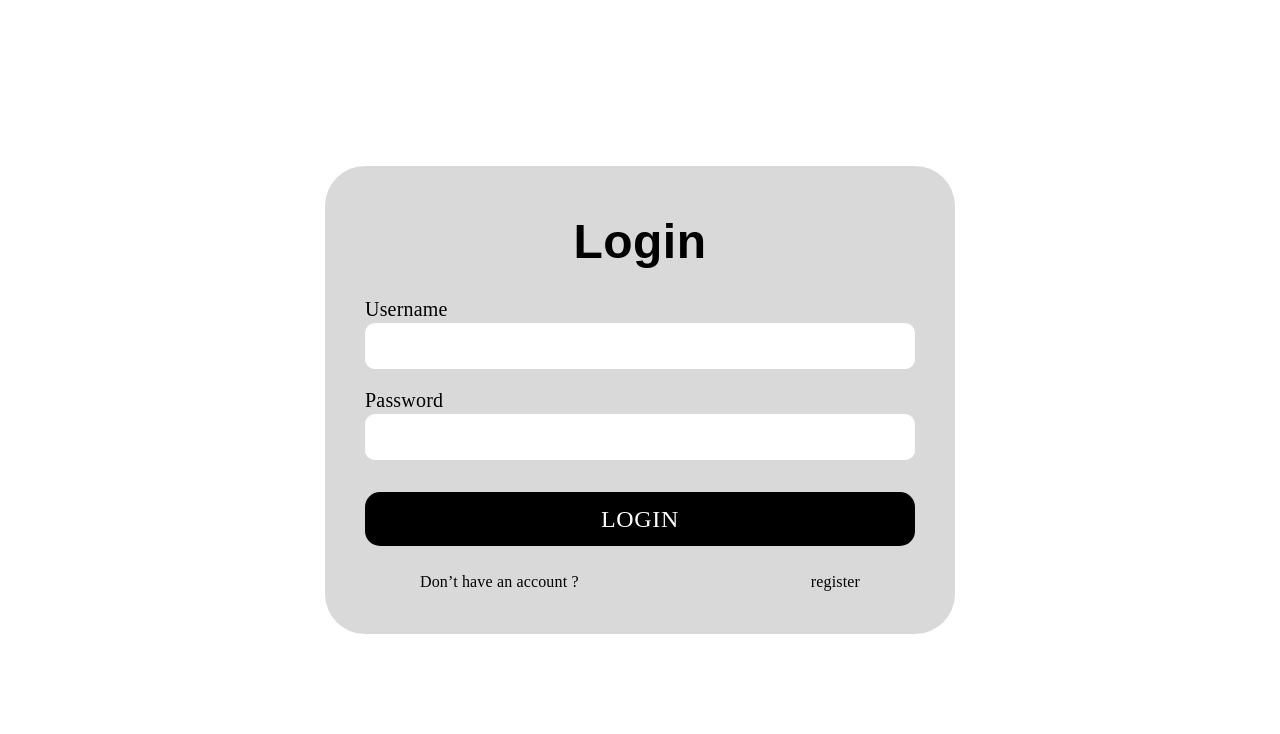
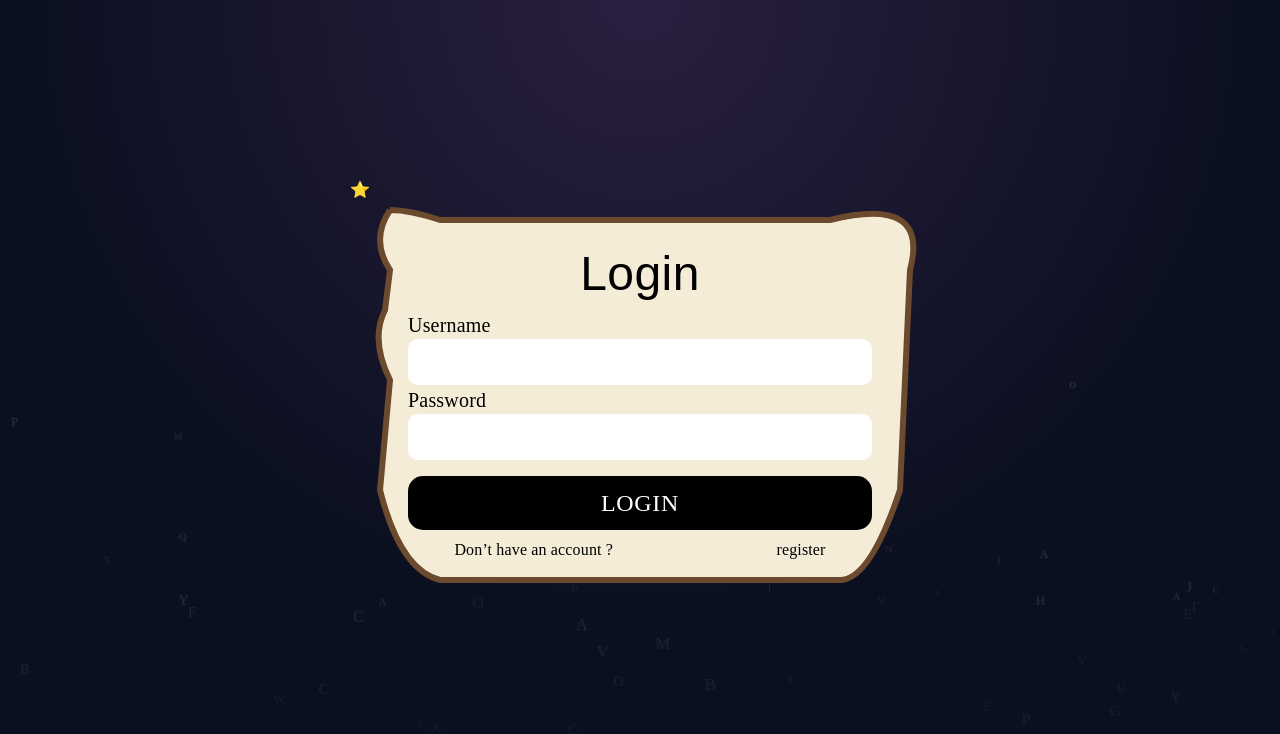
Before and after one commit to ProfesserSwitch/WordGame, a React (Vite) app: page / in a window 1280 px wide. Shown: the top 734 px of the page. Built offline with nearby package versions, Linux system fonts and the light colour scheme; some icons are missing.

Commit message:
commit เดี่ยวกับอันที่แล้ว ลืม

```diff
--- a/src/pages/LoginPage/index.tsx
+++ b/src/pages/LoginPage/index.tsx
@@ -1,15 +1,65 @@
 import { Box, Typography, Button } from "@mui/material";
 import { FormTextField } from "../../components/FormTextField";
-import { useState, useCallback, useEffect } from "react";
+import { useState, useCallback, useEffect, useMemo } from "react";
 import { useNavigate } from "react-router-dom";
 import { useLoginPlayer } from "./hook/useLoginPlayer";
-import { useLoadData } from "./hook/useLoadData";
+import { motion } from "framer-motion";
+import PaperFrame from "../../components/PaparFrame/PaperFrame";
 interface LoginForm {
   username: string;
   password: string;
 }
 
 type BootStep = "idle" | "auth" | "loadingData";
+
+const letters = "ABCDEFGHIJKLMNOPQRSTUVWXYZ".split("");
+
+function FloatingLetters() {
+  const items = useMemo(() => {
+    return Array.from({ length: 60 }).map((_, i) => {
+      const letter = letters[Math.floor(Math.random() * letters.length)];
+      return {
+        id: i,
+        letter,
+        x: Math.random() * 100,
+        y: Math.random() * 100,
+        size: Math.random() * 10 + 8,
+        duration: Math.random() * 10 + 10,
+        delay: Math.random() * 5,
+        opacity: Math.random() * 0.4 + 0.2,
+      };
+    });
+  }, []);
+
+  return (
+    <Box sx={{ position: "absolute", inset: 0, overflow: "hidden" }}>
+      {items.map((item) => (
+        <motion.div
+          key={item.id}
+          initial={{ y: "100vh", opacity: 0 }}
+          animate={{ y: "-10vh", opacity: item.opacity }}
+          transition={{
+            duration: item.duration,
+            repeat: Infinity,
+            delay: item.delay,
+            ease: "linear",
+          }}
+          style={{
+            position: "absolute",
+            left: `${item.x}vw`,
+            fontSize: item.size,
+            fontFamily: "'Press Start 2P'",
+            color: "#eaeaea",
+            textShadow: "0 0 6px rgba(180,160,255,0.6)",
+            pointerEvents: "none",
+          }}
+        >
+          {item.letter}
+        </motion.div>
+      ))}
+    </Box>
+  );
+}
 
 const LoginPage = () => {
   const { message, loading, loginPlayer } = useLoginPlayer();
@@ -89,14 +139,12 @@ const LoginPage = () => {
     e.preventDefault();
     if (!validate()) return;
 
-
     await loginPlayer(formLogin.username, formLogin.password);
 
     goToHomePage();
   };
 
   //loding
-
 
   return (
     <Box
@@ -106,26 +154,51 @@ const LoginPage = () => {
         display: "flex",
         alignItems: "center",
         justifyContent: "center",
-        backgroundColor: "#ffffff",
+        background: `
+      radial-gradient(circle at top, #2a1f3f, #0b1020 60%)
+    `,
+        overflow: "hidden",
       }}
     >
-      <Box
+      <FloatingLetters />
+      {/* <motion.div
+        initial={{ opacity: 0, scale: 0.9, y: 20 }}
+        animate={{ opacity: 1, scale: 1, y: 0 }}
+        transition={{ type: "spring", stiffness: 120 }}
+      >
+
+      </motion.div> */}
+
+      <PaperFrame>
+        {/* <Box
           sx={{
-          width: 550,
-          bgcolor: "#D9D9D9",
+            width: 520,
+            bgcolor: "#f5ecd8", // กระดาษ
             p: 5,
-          borderRadius: "40px",
+            border: "4px solid #6b4a2d", // ขอบ pixel
+            boxShadow: "8px 8px 0 #4a2f18", // เงาแข็ง RPG
             display: "flex",
             flexDirection: "column",
             alignItems: "center",
             gap: 2,
+            position: "relative",
+
+            // glow เวทเบาๆ
+            "&::before": {
+              content: '""',
+              position: "absolute",
+              inset: -6,
+              border: "2px solid rgba(180,160,255,0.3)",
+              pointerEvents: "none",
+            },
           }}
-      >
+        > */}
+        <Box sx={{ position: "absolute", top: -10, left: -10 }}>⭐</Box>
         <Typography
           sx={{
             fontSize: "48px",
-            fontWeight: "bold",
-            fontFamily: "'Concert One', sans-serif",
+            // fontWeight: "bold",
+            fontFamily: "Fantasy",
           }}
         >
           Login
@@ -185,13 +258,15 @@ const LoginPage = () => {
               fontFamily: "'Concert One'",
               fontSize: "16px",
               cursor: "pointer",
+              "&:hover": { textDecoration: "underline" },
             }}
             onClick={goToRegister}
           >
             register
           </Typography>
         </Box>
-      </Box>
+        {/* </Box> */}
+      </PaperFrame>
     </Box>
   );
 };
```
Lines whose indentation alone changed are shown as unchanged.
